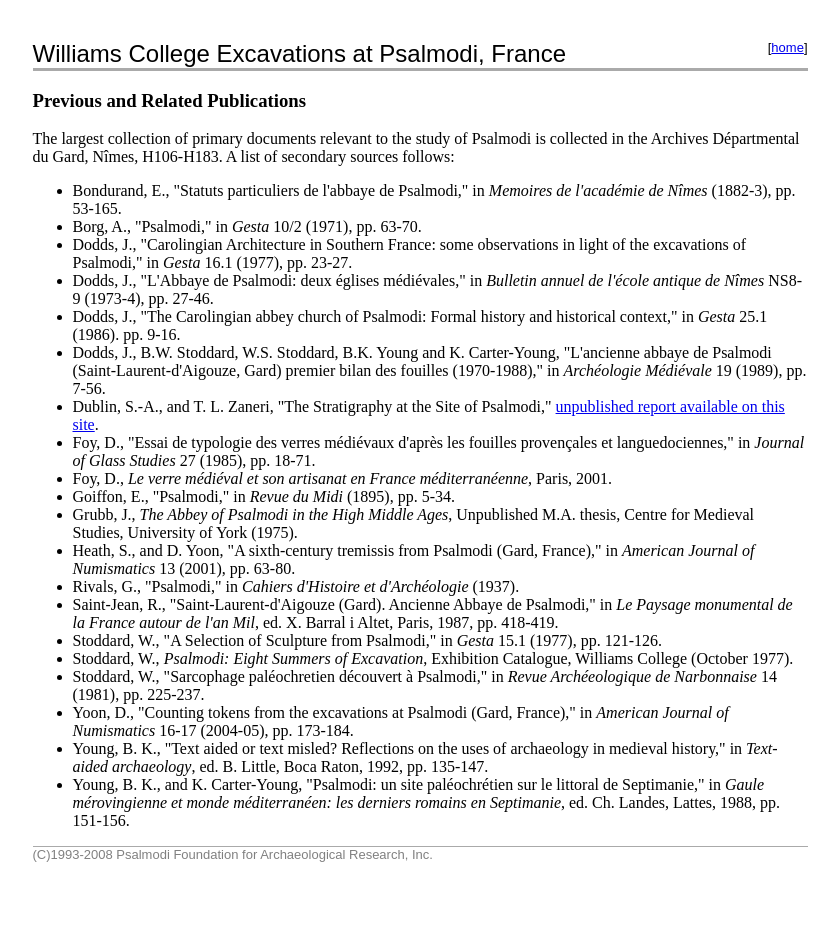
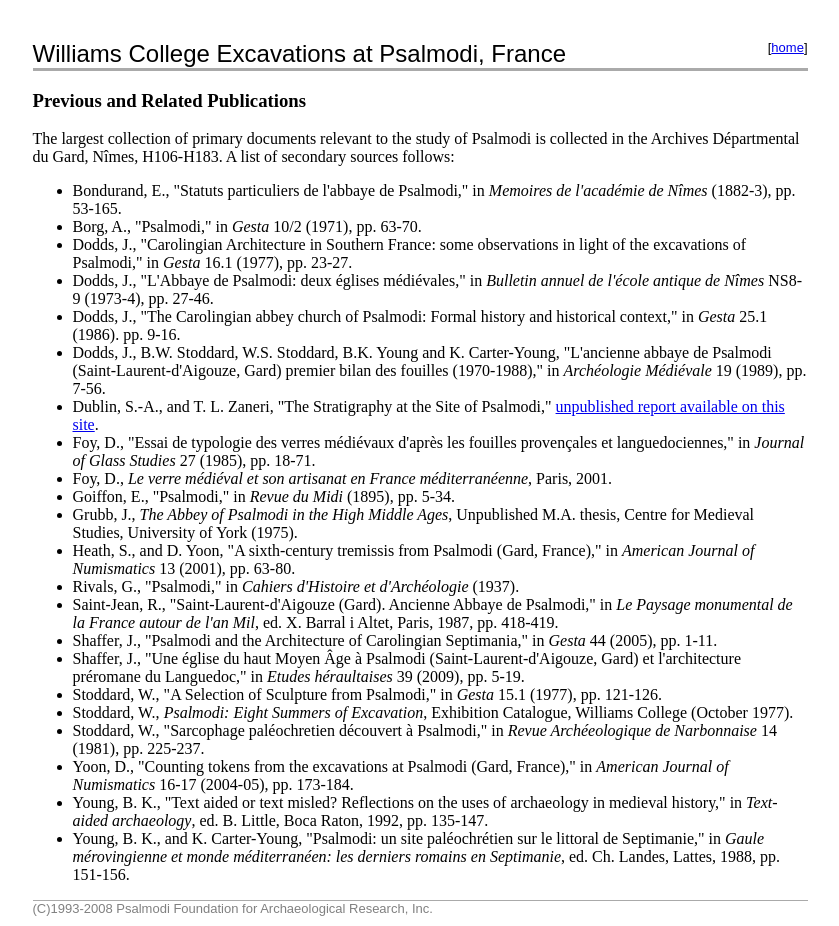
Before and after one commit to psalmodi/psalmodi.github.io, a plain HTML site: page bibliography.html in a window 1280 px wide. Shown: the whole page, without its empty margins (220-1059 px from the left). Before the commit the page ends 872 px from the top, so only its background shows below. Drawn offline with Linux system fonts and the light colour scheme.

Commit message:
Update bibliography.html

```diff
--- a/bibliography.html
+++ b/bibliography.html
@@ -29,6 +29,8 @@
     <li>Heath, S., and D. Yoon, "A sixth-century tremissis from Psalmodi (Gard, France)," in <i>American Journal of Numismatics</i> 13 (2001), pp. 63-80.</li>
     <li>Rivals, G., "Psalmodi," in <i>Cahiers d'Histoire et d'Arch&eacute;ologie</i> (1937).</li>
     <li>Saint-Jean, R., "Saint-Laurent-d'Aigouze (Gard). Ancienne Abbaye de Psalmodi," in <i>Le Paysage monumental de la France autour de l'an Mil</i>, ed. X. Barral i Altet, Paris, 1987, pp. 418-419.</li>
+      <li>Shaffer, J., "Psalmodi and the Architecture of Carolingian Septimania," in <i>Gesta</i> 44 (2005), pp. 1-11.</li>
+      <li>Shaffer, J., "Une &eacute;glise du haut Moyen &Acirc;ge &agrave; Psalmodi (Saint-Laurent-d'Aigouze, Gard) et l'architecture pr&eacute;romane du Languedoc," in <i>Etudes h&eacute;raultaises</i> 39 (2009), pp. 5-19.</li>
     <li>Stoddard, W., "A Selection of Sculpture from Psalmodi," in <i>Gesta</i> 15.1 (1977), pp. 121-126.</li>
     <li>Stoddard, W., <i>Psalmodi: Eight Summers of Excavation</i>, Exhibition Catalogue, Williams College (October 1977).</li>
     <li>Stoddard, W., "Sarcophage pal&eacute;ochretien d&eacute;couvert &agrave; Psalmodi," in <i>Revue Arch&eacute;eologique de Narbonnaise</i> 14 (1981), pp. 225-237.</li>
```
